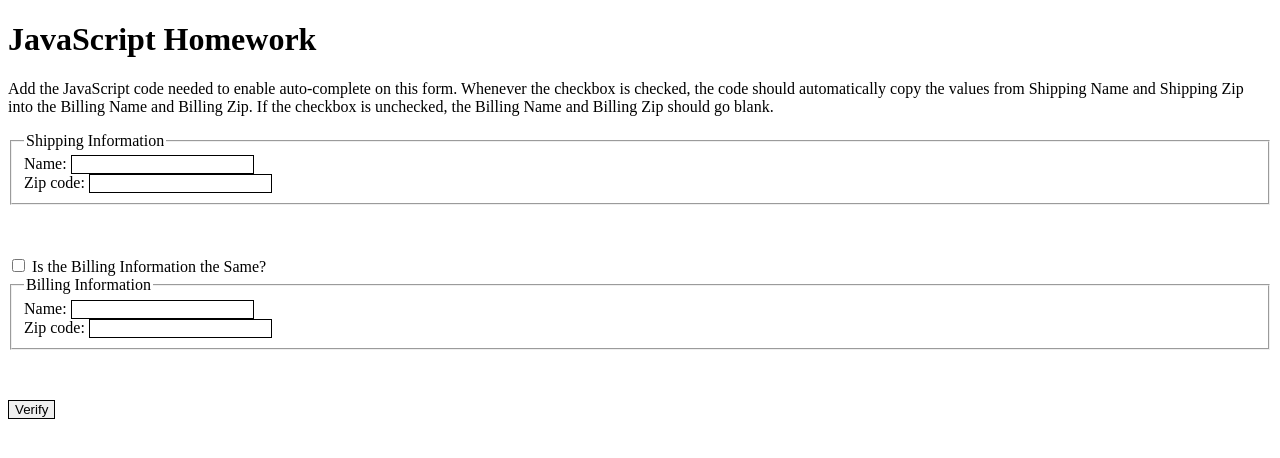
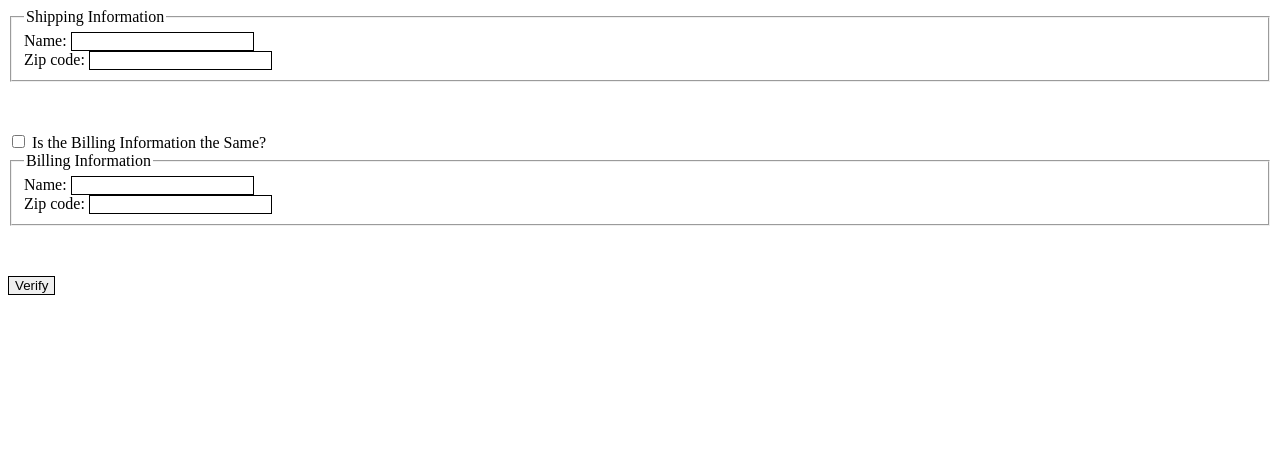
Before and after one commit to fdf6e3/interactivity-with-js, a plain HTML site: page week4/index.html in a window 1280 px wide. Drawn offline with Linux system fonts and the light colour scheme.

Commit message:
remove the guide messages

```diff
--- a/week4/index.html
+++ b/week4/index.html
@@ -9,9 +9,6 @@
   <link rel="stylesheet" href="style.css">
 </head>
 <body>
-  <h1>JavaScript Homework</h1>
-	<p>Add the JavaScript code needed to enable auto-complete on this form.  Whenever the checkbox is checked, the code should automatically copy the values from Shipping Name and Shipping Zip into the Billing Name and Billing Zip.  If the checkbox is unchecked, the Billing Name and Billing Zip should go blank.</p>
-
   <form>
       <fieldset>
         <legend>Shipping Information</legend>
--- a/week4/main.js
+++ b/week4/main.js
@@ -1,6 +1,3 @@
-/*Add the JavaScript here for the function billingFunction().
-It is responsible for setting and clearing the fields in Billing Information */
-
 function billingFunction() {
   if (document.getElementById('same').checked){
     document.getElementById('billingName').value = document.getElementById('shippingName').value;
```
